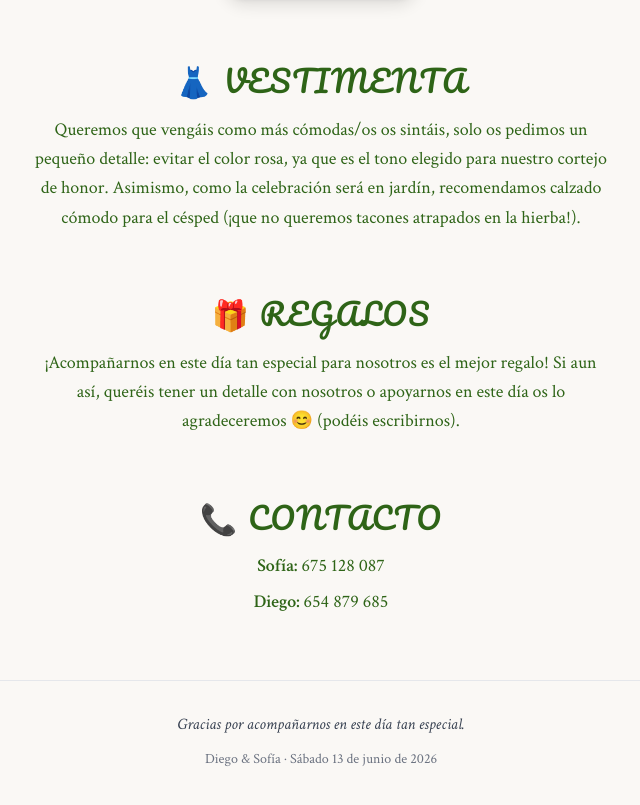
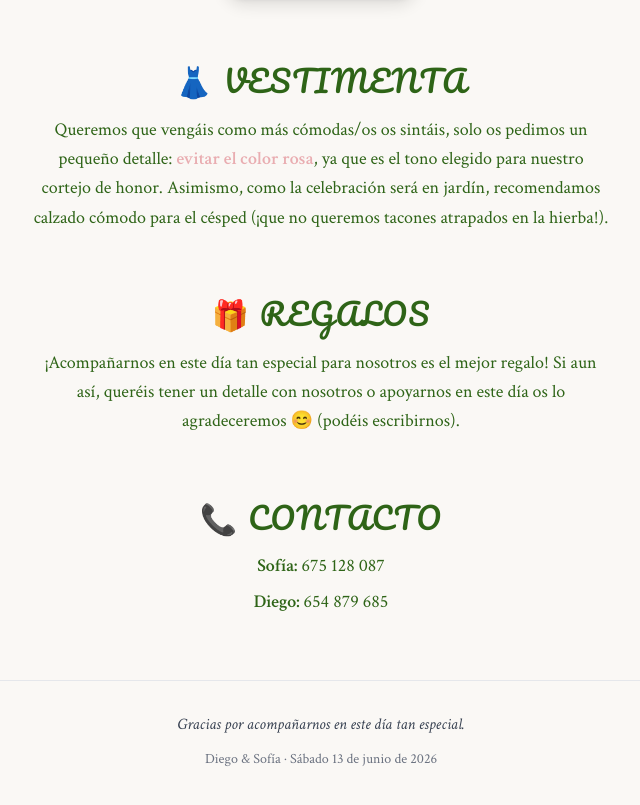
Before and after one commit to diegomorcillod/web-wedding, a React (Vite) app: page / in a window 1280 px wide. Shown: the part 3303-4108 px from the top of the page, without its empty margins (319-959 px from the left). Built offline with nearby package versions, Linux system fonts and the light colour scheme; a web font is replaced by a local one.

Commit message:
Resaltar 'evitar el color rosa' en color rosa

```diff
--- a/src/components/InfoGridSection.tsx
+++ b/src/components/InfoGridSection.tsx
@@ -10,7 +10,7 @@ const InfoGridSection: React.FC = () => {
           👗 Vestimenta
         </h3>
         <p className="text-canva-green max-w-xl mx-auto font-crimson leading-relaxed text-lg">
-          {weddingConfig.dressCodeText}
+          Queremos que vengáis como más cómodas/os os sintáis, solo os pedimos un pequeño detalle: <span className="text-canva-pink font-semibold">evitar el color rosa</span>, ya que es el tono elegido para nuestro cortejo de honor. Asimismo, como la celebración será en jardín, recomendamos calzado cómodo para el césped (¡que no queremos tacones atrapados en la hierba!).
         </p>
       </div>
 
```
